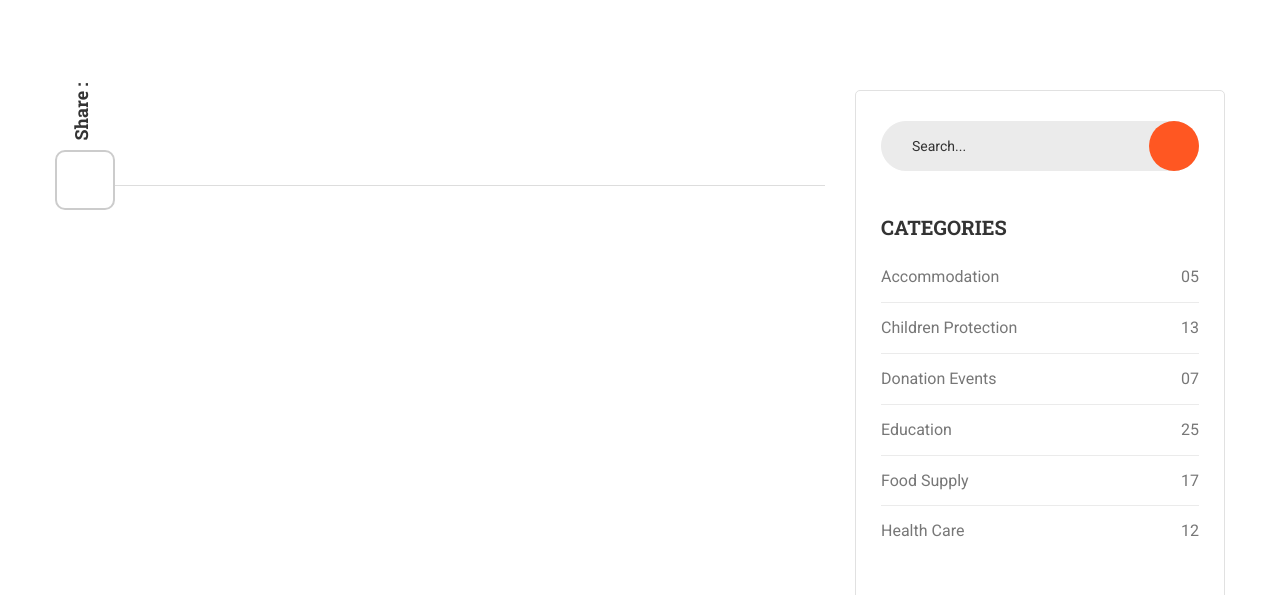
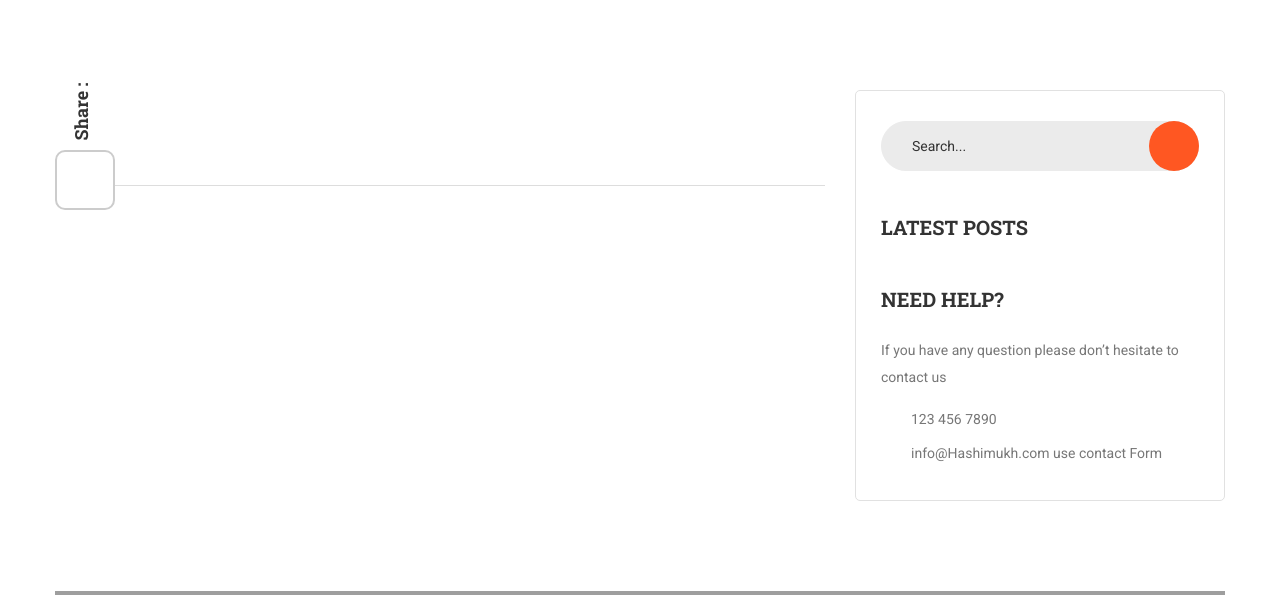
Before and after one commit to KSMubasshir/hashimukh, a Django app: template templates/news/news.html in a window 1280 px wide. Shown: the part 545-1140 px from the top of the page. Run offline with Django 4.2, Linux system fonts and the light colour scheme; the template is opened without the code that fills it, so the values that code supplies are empty; some libraries are stand-ins or nearby versions; some web fonts are replaced; grey boxes are pictures that could not be loaded.

Commit message:
category block removed from news page

```diff
--- a/templates/news/news.html
+++ b/templates/news/news.html
@@ -360,21 +360,6 @@
                             </form>
                         </div>
 
-                        <!--Category Blog-->
-                        <div class="sidebar-widget categories-blog">
-                            <div class="sidebar-title">
-                                <h2>Categories</h2>
-                            </div>
-                            <ul>
-                                <li><a href="#">Accommodation <span>05</span></a></li>
-                                <li><a href="#">Children Protection <span>13</span></a></li>
-                                <li><a href="#">Donation Events <span>07</span></a></li>
-                                <li><a href="#">Education <span>25</span></a></li>
-                                <li><a href="#">Food Supply <span>17</span></a></li>
-                                <li><a href="#">Health Care <span>12</span></a></li>
-                            </ul>
-                        </div>
-
                         <!-- Popular Posts -->
                         <div class="sidebar-widget popular-posts">
                             <div class="sidebar-title">
```
